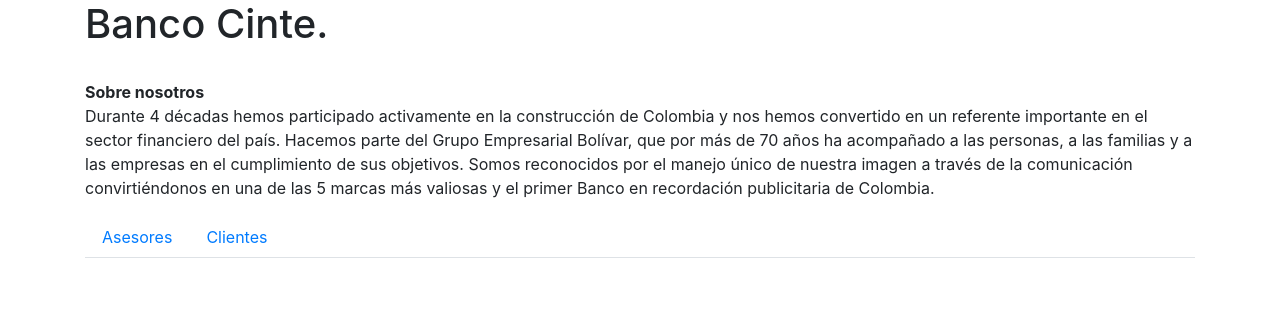
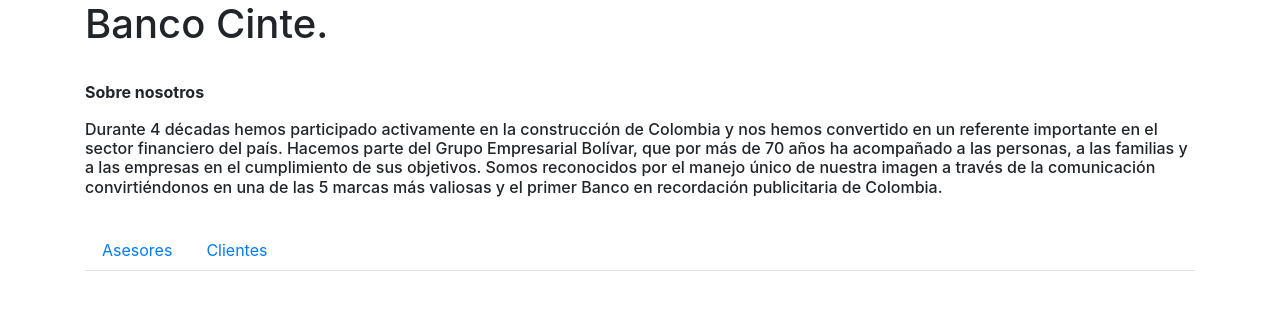
Before and after one commit to PedroHincapie/bancoCinte, an Angular app: page / in a window 1280 px wide. Shown: the top 310 px of the page. Built offline with nearby package versions, Linux system fonts and the light colour scheme.

Commit message:
Update app.component.html

```diff
--- a/src/app/app.component.html
+++ b/src/app/app.component.html
@@ -1,13 +1,12 @@
+<!-- Presentacion -->
 <div class="container">
   <section class="">
     <div>
-      <h1>Banco Cinte.</h1>
+      <h1>Banco Cinte.</h1><br />
 
-      <br />
+      <p><strong>Sobre nosotros</strong></p>
 
-      <p>
-        <strong>Sobre nosotros</strong> <br />
-
+      <h6>
           Durante 4 décadas hemos participado activamente en la construcción de
           Colombia y nos hemos convertido en un referente importante en el sector
           financiero del país. Hacemos parte del Grupo Empresarial Bolívar, que
@@ -16,9 +15,14 @@
           manejo único de nuestra imagen a través de la comunicación
           convirtiéndonos en una de las 5 marcas más valiosas y el primer Banco en
           recordación publicitaria de Colombia.
-      </p>
+      </h6>
     </div>
   </section>
+
+  <br/>
+
+  <!-- Navegacion -->
+  <section>
       <ul class="nav nav-tabs">
           <li class="nav-item">
             <a routerLink="/asesores" class="nav-link"  routerLinkActive="active">Asesores</a>
@@ -28,4 +32,5 @@
           </li>
         </ul>
         <router-outlet></router-outlet>
+  </section>
 </div>
```
Lines whose indentation alone changed are shown as unchanged.
